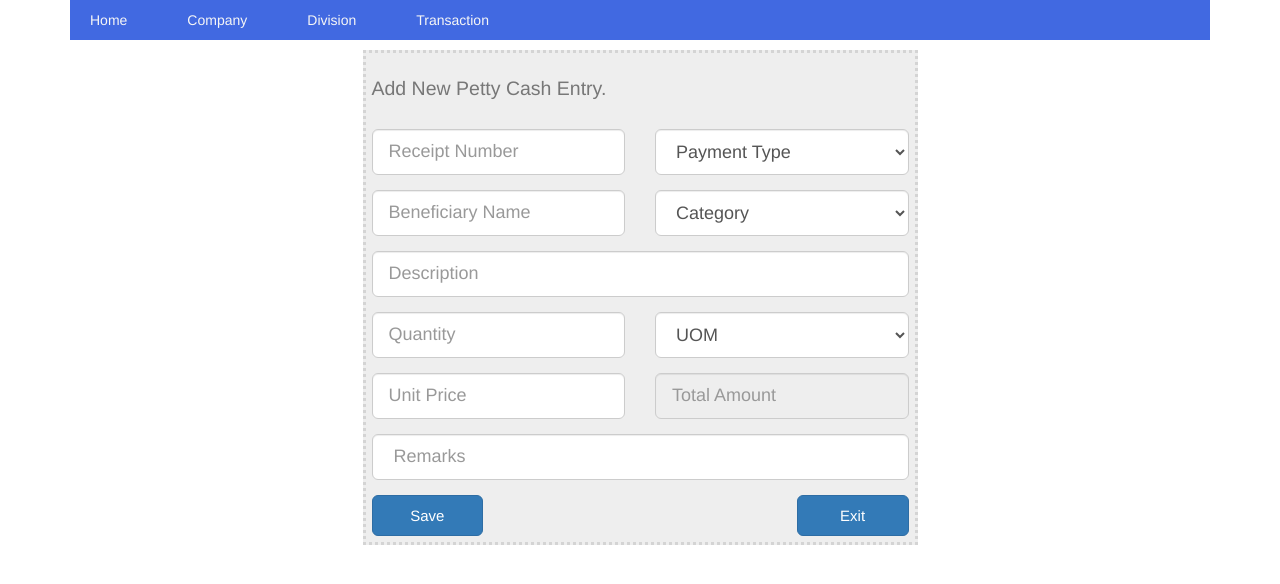
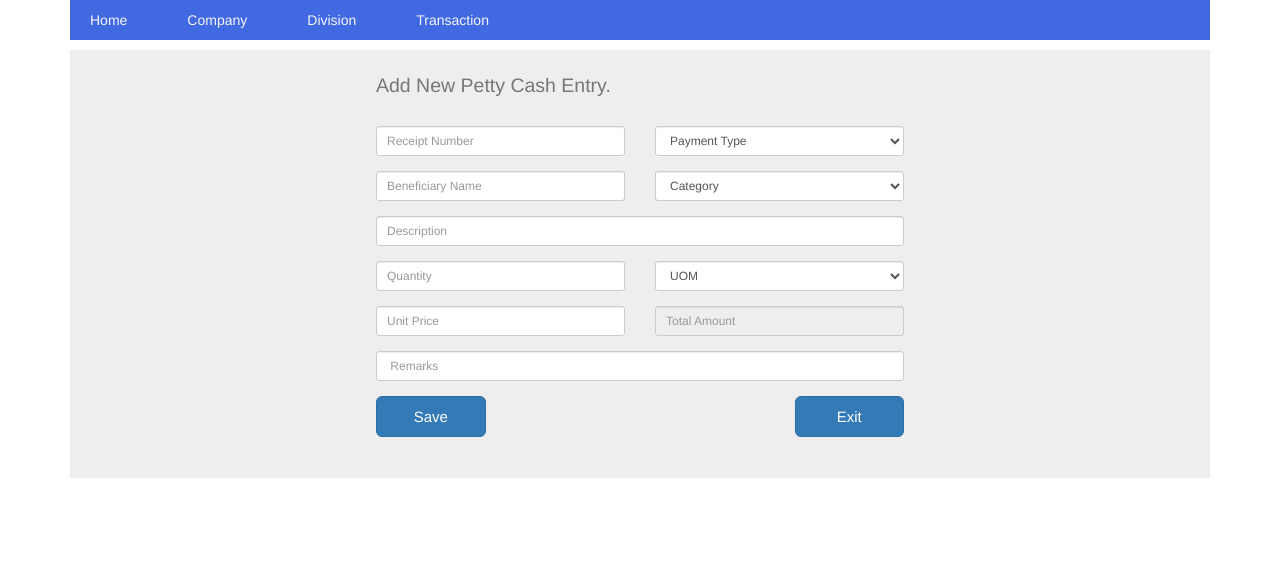
Before and after one commit to inwonday/pettyCash, a Django app: page /addPettyCashEntry in a window 1280 px wide. Shown: the part 71-655 px from the top of the page. Run offline with Django 3.2, Linux system fonts and the light colour scheme; a user stored in the database is signed in; data comes from the database, SQL or seed files in the repository; some libraries are stand-ins or nearby versions.

Commit message:
petty cash entry css

```diff
--- a/bwi/templates/bwi/addPettyCashEntry.html
+++ b/bwi/templates/bwi/addPettyCashEntry.html
@@ -32,18 +32,18 @@
   background-image: -o-linear-gradient(left, #c4e17f, #c4e17f 12.5%, #f7fdca 12.5%, #f7fdca 25%, #fecf71 25%, #fecf71 37.5%, #f0776c 37.5%, #f0776c 50%, #db9dbe 50%, #db9dbe 62.5%, #c49cde 62.5%, #c49cde 75%, #669ae1 75%, #669ae1 87.5%, #62c2e4 87.5%, #62c2e4);
   background-image: linear-gradient(to right, #c4e17f, #c4e17f 12.5%, #f7fdca 12.5%, #f7fdca 25%, #fecf71 25%, #fecf71 37.5%, #f0776c 37.5%, #f0776c 50%, #db9dbe 50%, #db9dbe 62.5%, #c49cde 62.5%, #c49cde 75%, #669ae1 75%, #669ae1 87.5%, #62c2e4 87.5%, #62c2e4);
 }
-           .box{
-    padding: 6px;
-    margin: 0 auto;
-    background-color: #eee;
-    border: 3px dotted rgba(0,0,0,0.1);
 </style>
 
 {% include "bwi/common/_header.html" %}
 
 <div class="container" style="margin-top:100px">
+    <div class="wrapper">
 
 <div class="row">
+    <div class="container">
+
+
+
     <div class="col-xs-12 col-sm-8 col-md-6 col-sm-offset-2 col-md-offset-3">
         <div class="message">
             {{message}}
@@ -55,12 +55,12 @@
 			<div class="row">
 				<div class="col-xs-12 col-sm-6 col-md-6">
 					<div class="form-group">
-                        <input type="text" name="receiptNumber" id="receiptNumber" class="form-control input-lg" placeholder="Receipt Number" tabindex="1">
+                        <input type="text" name="receiptNumber" id="receiptNumber" class="form-control input-sm" placeholder="Receipt Number" tabindex="1">
 					</div>
 				</div>
 				<div class="col-xs-12 col-sm-6 col-md-6">
 					<div class="form-group">
-                        <select type="text" name="paymentType" id="paymentType" class="form-control input-lg" placeholder="Payment Type" tabindex="2">
+                        <select type="text" name="paymentType" id="paymentType" class="form-control input-sm" placeholder="Payment Type" tabindex="2">
                         	<option value="">Payment Type</option>
                             <option value="Cash">Cash</option>
                             <option value="Cheque">Cheque</option>
@@ -72,12 +72,12 @@
             <div class="row">
                 <div class="col-xs-12 col-sm-6 col-md-6">
 			<div class="form-group">
-				<input type="text" name="beneficiary" id="beneficiary" class="form-control input-lg" placeholder="Beneficiary Name" tabindex="4">
+				<input type="text" name="beneficiary" id="beneficiary" class="form-control input-sm" placeholder="Beneficiary Name" tabindex="4">
                     </div>
                 </div>
                     <div class="col-xs-12 col-sm-6 col-md-6">
 			<div class="form-group">
-                <select type="text" name="category" id="category" class="form-control input-lg" placeholder=" Remarks" tabindex="4">
+                <select type="text" name="category" id="category" class="form-control input-sm" placeholder="Remarks" tabindex="4">
                     <option value="">Category</option>
 					{% for category in categories %}
                     <option value={{category.name}}>{{category.name}}</option>
@@ -87,17 +87,17 @@
                     </div>
 			</div>
             <div class="form-group">
-				<input type="text" name="description" id="description" class="form-control input-lg" placeholder="Description" tabindex="4">
+				<input type="text" name="description" id="description" class="form-control input-sm" placeholder="Description" tabindex="4">
 			</div>
             <div class="row">
                 <div class="col-xs-12 col-sm-6 col-md-6">
 					<div class="form-group">
-                        <input type="number" name="quantity" id="quantity" class="form-control input-lg" placeholder="Quantity" tabindex="1">
+                        <input type="number" name="quantity" id="quantity" class="form-control input-sm" placeholder="Quantity" tabindex="1">
 					</div>
 				</div>
 				<div class="col-xs-12 col-sm-6 col-md-6">
 					<div class="form-group">
-                        <select type="text" name="uom" id="uom" class="form-control input-lg" placeholder="UOM" tabindex="2">
+                        <select type="text" name="uom" id="uom" class="form-control input-sm" placeholder="UOM" tabindex="2">
                         	<option value="">UOM</option>
                             <option value="packets">Pkt.</option>
                             <option value="pieces">Pcs.</option>
@@ -116,17 +116,17 @@
             <div class="row">
 				<div class="col-xs-12 col-sm-6 col-md-6">
 					<div class="form-group">
-                        <input type="number" step="0.01"  min="0.00" max="99999.99" name="unitPrice" id="unitPrice" class="form-control input-lg" placeholder="Unit Price" tabindex="1">
+                        <input type="number" step="0.01"  min="0.00" max="99999.99" name="unitPrice" id="unitPrice" class="form-control input-sm" placeholder="Unit Price" tabindex="1">
 					</div>
 				</div>
 				<div class="col-xs-12 col-sm-6 col-md-6">
 					<div class="form-group">
-						<input type="number" name="totalAmount" id="totalAmount" class="form-control input-lg" placeholder="Total Amount" tabindex="2" readonly>
+						<input type="number" name="totalAmount" id="totalAmount" class="form-control input-sm" placeholder="Total Amount" tabindex="2" readonly>
 					</div>
 				</div>
 			</div>
             <div class="form-group">
-				<input type="text" name="remarks" id="remarks" class="form-control input-lg" placeholder=" Remarks" tabindex="4">
+				<input type="text" name="remarks" id="remarks" class="form-control input-sm" placeholder=" Remarks" tabindex="4">
 			</div>
 
 			<div class="row">
@@ -139,6 +139,8 @@
 		</form>
 	</div>
 </div>
+        </div>
+    </div>
 </div>
 
 
```
